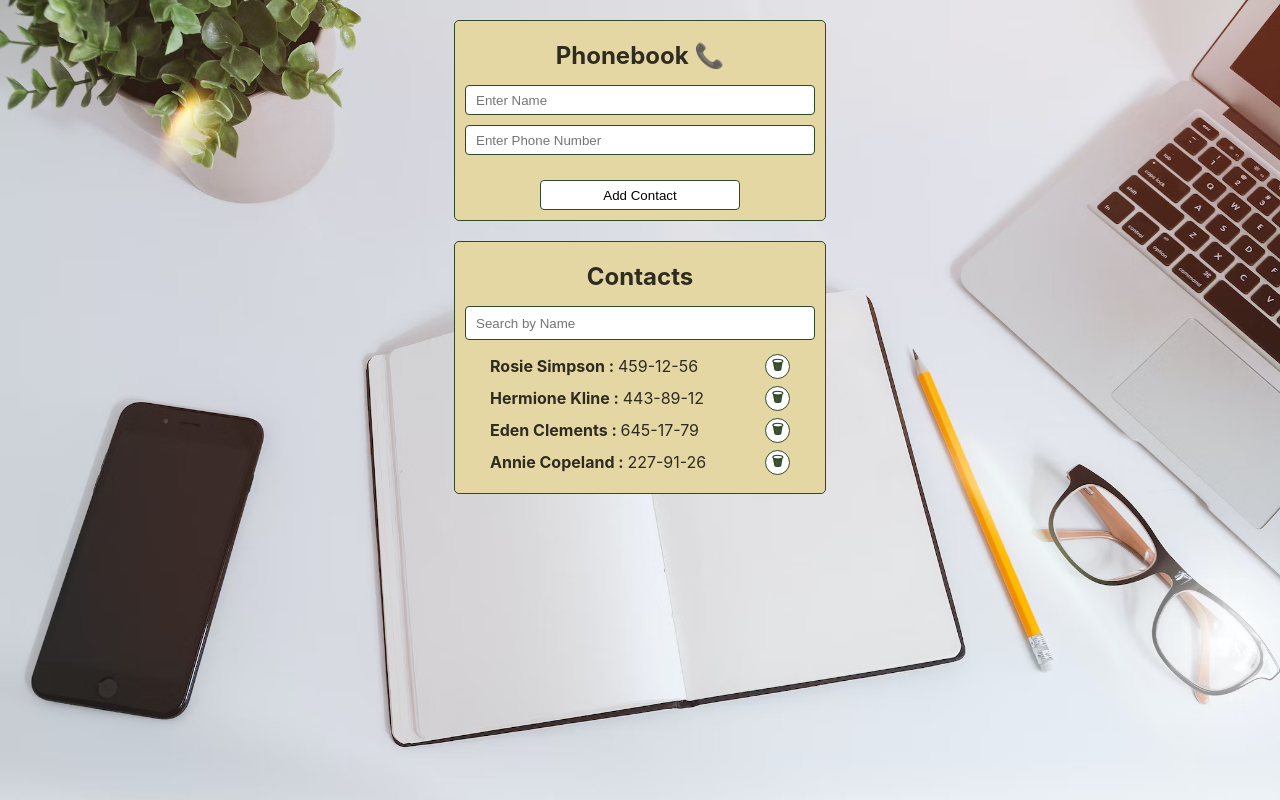
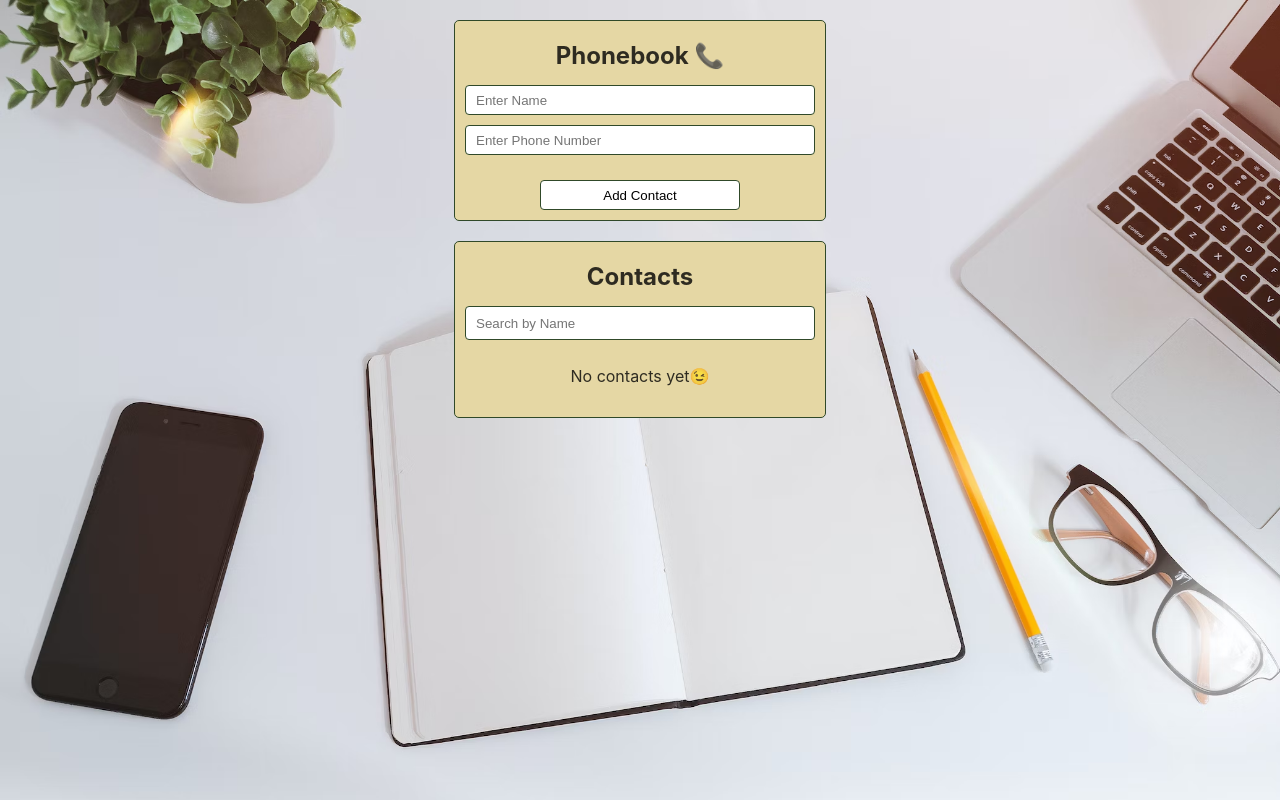
Before and after one commit to Ihoronya/goit-react-hw-03-phonebook, a React (Create React App) app: page / in a window 1280 px wide. Built offline with nearby package versions, Linux system fonts and the light colour scheme.

Commit message:
fixed and updated

```diff
--- a/src/components/App.jsx
+++ b/src/components/App.jsx
@@ -1,25 +1,45 @@
-import { React, Component } from 'react';
+import React, { Component } from 'react';
 import ContactForm from './ContactForm/ContactForm';
 import ContactList from './ContactList/ContactList';
 import Filter from './Filter/Filter';
 
 class App extends Component {
   state = {
-    contacts: [
-      { id: 'id-1', name: 'Rosie Simpson', number: '459-12-56' },
-      { id: 'id-2', name: 'Hermione Kline', number: '443-89-12' },
-      { id: 'id-3', name: 'Eden Clements', number: '645-17-79' },
-      { id: 'id-4', name: 'Annie Copeland', number: '227-91-26' },
-    ],
+    contacts: [],
     filter: '',
   };
+
+  componentDidMount() {
+    // Завантаження контактів з localStorage при запуску застосунку
+    const savedContacts = localStorage.getItem('contacts');
+    if (savedContacts) {
+      this.setState({ contacts: JSON.parse(savedContacts) });
+    }
+
+    // Завантаження фільтра з localStorage при запуску застосунку
+    const savedFilter = localStorage.getItem('filter');
+    if (savedFilter) {
+      this.setState({ filter: savedFilter });
+    }
+  }
+
+  componentDidUpdate(prevProps, prevState) {
+    // Збереження контактів у localStorage після зміни стану
+    if (prevState.contacts !== this.state.contacts) {
+      localStorage.setItem('contacts', JSON.stringify(this.state.contacts));
+    }
+
+    // Збереження фільтра у localStorage після зміни стану
+    if (prevState.filter !== this.state.filter) {
+      localStorage.setItem('filter', this.state.filter);
+    }
+  }
 
   handleAddContact = newContact => {
     if (this.checkIsDuplicate(newContact)) return false;
     this.setState(({ contacts }) => ({
       contacts: [...contacts, newContact],
     }));
-
   }
 
   checkIsDuplicate = newContact => {
@@ -52,9 +72,7 @@ checkIsDuplicate = newContact => {
       <>
         <ContactForm
           onAdd={this.handleAddContact}
-          // checkUniqueName={this.handleCheckName}
         />
-
 
         <ContactList
           contacts={visibleContacts}
--- a/src/components/ContactForm/ContactForm.jsx
+++ b/src/components/ContactForm/ContactForm.jsx
@@ -1,4 +1,4 @@
-import React from 'react';
+import React, { useEffect, useState } from 'react';
 import PropTypes from 'prop-types';
 import { Formik, Field, Form, ErrorMessage } from 'formik';
 import s from './ContactForm.module.css';
@@ -24,16 +24,28 @@ const validationSchema = Yup.object({
 });
 
 const ContactForm = ({ onAdd }) => {
+  const [contacts, setContacts] = useState([]);
   const initialValues = {
     name: '',
     number: '',
   };
 
-  const onSubmit = async (values, { resetForm, setSubmitting }) => {
-    const isSuccess = await onAdd({ id: nanoid(), ...values });
-    if (isSuccess) {
+  useEffect(() => {
+    const savedContacts = localStorage.getItem('contacts');
+    if (savedContacts) {
+      const parsedContacts = JSON.parse(savedContacts);
+      setContacts(parsedContacts);
+    }
+  }, []);
+
+  const onSubmit = (values, { resetForm, setSubmitting }) => {
+    const isSuccess = onAdd({ id: nanoid(), ...values });
+    if (isSuccess !== false) {
       resetForm();
       setSubmitting(false);
+      const contactsToSave = [...contacts, { id: nanoid(), ...values }];
+      localStorage.setItem('contacts', JSON.stringify(contactsToSave));
+      setContacts(contactsToSave); // Оновити стан контактів
     }
   };
 
--- a/src/components/ContactList/ContactList.jsx
+++ b/src/components/ContactList/ContactList.jsx
@@ -1,28 +1,39 @@
+import React, { useState, useEffect } from 'react';
+import PropTypes from 'prop-types';
 import s from './ContactList.module.css';
 
 const ContactList = ({ contacts, onRemove, children }) => {
+  const [contactList, setContactList] = useState([]);
+
+  useEffect(() => {
+    setContactList(contacts);
+  }, [contacts]);
+
+  const handleRemoveContact = (id) => {
+    const updatedContacts = contactList.filter((contact) => contact.id !== id);
+    setContactList(updatedContacts);
+    onRemove(id);
+
+    localStorage.setItem('contacts', JSON.stringify(updatedContacts));
+  };
+
   return (
-
     <div className={s.contacts}>
       <h2>Contacts</h2>
       {children}
       <ul>
-          {contacts.length === 0 ? (
+        {contactList.length === 0 ? (
           <p>No contacts yet&#128521;</p>
         ) : (
           <>
-              {contacts.map(contact => {
+            {contactList.map((contact) => {
               return (
                 <li key={contact.id}>
                   <p>
                     <span>{contact.name} : </span>
                     {contact.number}
                   </p>
-                    <button
-                      onClick={() => {
-                        onRemove(contact.id);
-                      }}
-                    >
+                  <button onClick={() => handleRemoveContact(contact.id)}>
                     🗑
                   </button>
                 </li>
@@ -32,8 +43,13 @@ const ContactList = ({ contacts, onRemove, children }) => {
         )}
       </ul>
     </div>
-
   );
 };
 
+ContactList.propTypes = {
+  contacts: PropTypes.array.isRequired,
+  onRemove: PropTypes.func.isRequired,
+  children: PropTypes.node,
+};
+
 export default ContactList;
```
Also changed, not shown: src/components/Filter/Filter.jsx (+10 -2 lines). Lines whose indentation alone changed are shown as unchanged.
